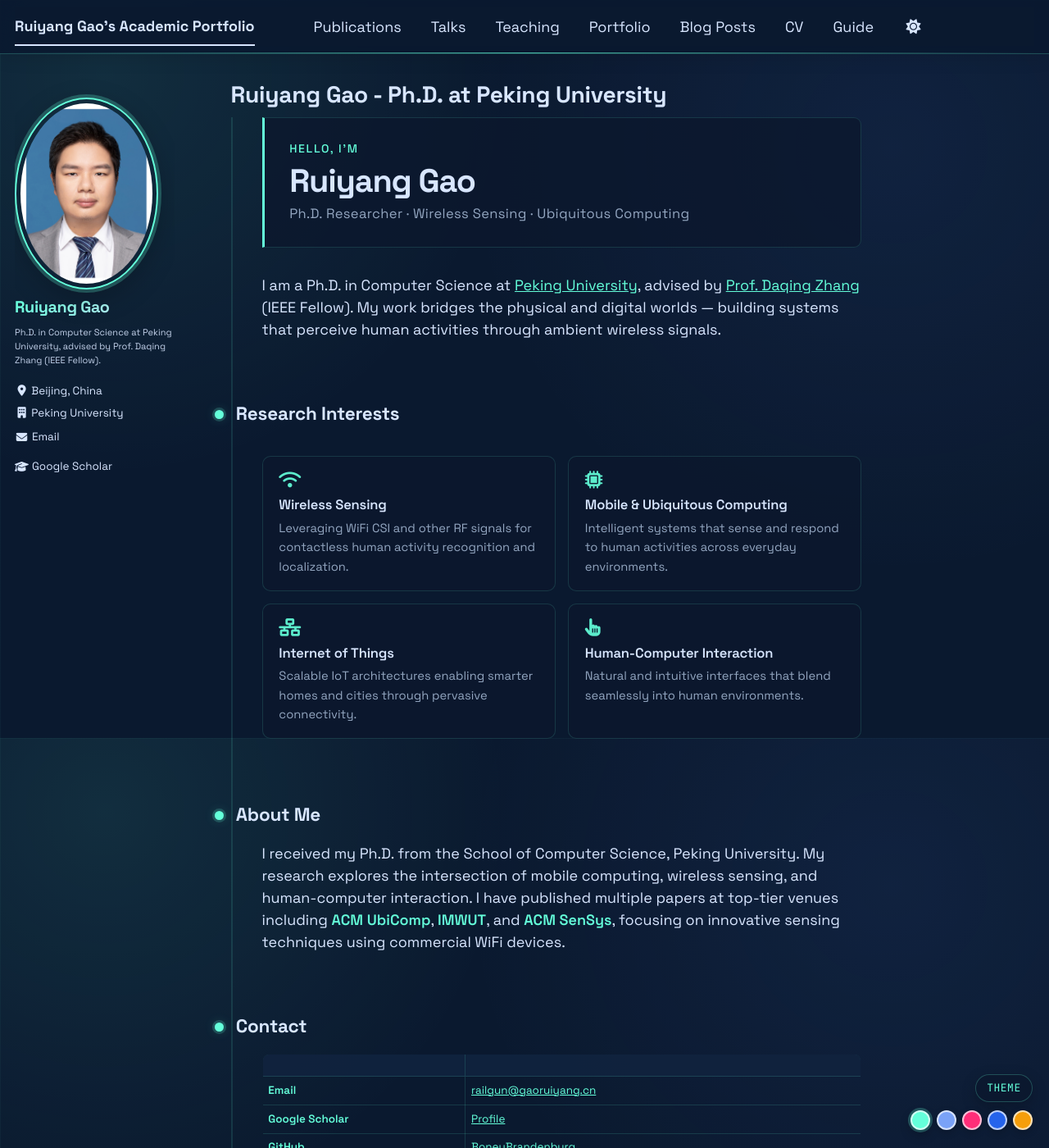
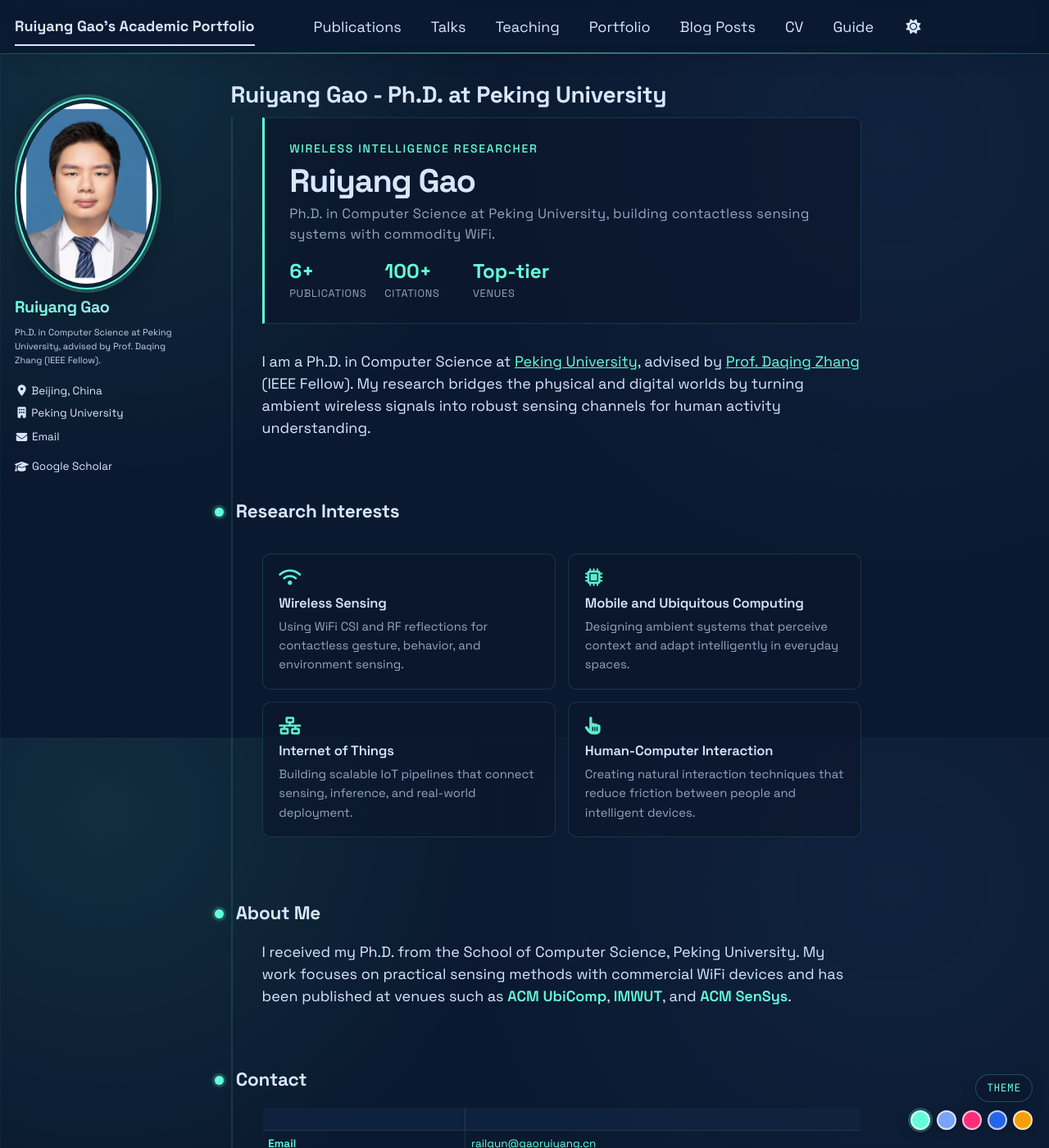
Before and after one commit to BoneyBrandenburg/BoneyBrandenburg.github.io, a Jekyll site: the page built from _pages/about.md, in a window 1280 px wide and 1400 px high. Shown: the whole window at 82% size. Built offline with Jekyll 4.4.1, drawn with Linux system fonts in a browser that asks for light colours; a script bundle is joined from its source files by our own code; library files that are not in the unit come from our copies; some of the changed text lies outside the part shown.

Commit message:
chore: deploy remaining theme layout content changes (hero, research grid, head init)

```diff
--- a/Gemfile
+++ b/Gemfile
@@ -3,6 +3,7 @@ source "https://rubygems.org"
 gem "csv"
 gem "base64"
 gem "bigdecimal"
+gem "webrick"
 
 gem "github-pages", group: :jekyll_plugins
 
--- a/_includes/head.html
+++ b/_includes/head.html
@@ -12,6 +12,16 @@
   document.documentElement.className = document.documentElement.className.replace(/\bno-js\b/g, '') + ' js ';
 </script>
 
+<script>
+  (function() {
+    var palette = '1';
+    try {
+      palette = localStorage.getItem('site-palette') || '1';
+    } catch (e) {}
+    document.documentElement.setAttribute('data-palette', palette);
+  })();
+</script>
+
 <!-- Google Fonts: Space Grotesk + JetBrains Mono -->
 <link rel="preconnect" href="https://fonts.googleapis.com">
 <link rel="preconnect" href="https://fonts.gstatic.com" crossorigin>
--- a/_pages/about.md
+++ b/_pages/about.md
@@ -8,12 +8,27 @@ redirect_from:
 ---
 
 <div class="hero-intro">
-  <span class="hero-greeting">Hello, I'm</span>
+  <span class="hero-greeting">Wireless Intelligence Researcher</span>
   <h1 class="hero-name">Ruiyang Gao</h1>
-  <p class="hero-tagline">Ph.D. Researcher · Wireless Sensing · Ubiquitous Computing</p>
+  <p class="hero-tagline">Ph.D. in Computer Science at Peking University, building contactless sensing systems with commodity WiFi.</p>
+
+  <div class="hero-stats">
+    <div class="stat">
+      <span class="stat-value">6+</span>
+      <span class="stat-label">Publications</span>
+    </div>
+    <div class="stat">
+      <span class="stat-value">100+</span>
+      <span class="stat-label">Citations</span>
+    </div>
+    <div class="stat">
+      <span class="stat-value">Top-tier</span>
+      <span class="stat-label">Venues</span>
+    </div>
+  </div>
 </div>
 
-I am a Ph.D. in Computer Science at [Peking University](https://www.pku.edu.cn/), advised by [Prof. Daqing Zhang](https://www.cs.cmu.edu/~daqingz/) (IEEE Fellow). My work bridges the physical and digital worlds — building systems that perceive human activities through ambient wireless signals.
+I am a Ph.D. in Computer Science at [Peking University](https://www.pku.edu.cn/), advised by [Prof. Daqing Zhang](https://www.cs.cmu.edu/~daqingz/) (IEEE Fellow). My research bridges the physical and digital worlds by turning ambient wireless signals into robust sensing channels for human activity understanding.
 
 ## Research Interests
 
@@ -21,28 +36,28 @@ I am a Ph.D. in Computer Science at [Peking University](https://www.pku.edu.cn/)
   <div class="research-card">
     <i class="fas fa-wifi"></i>
     <h4>Wireless Sensing</h4>
-    <p>Leveraging WiFi CSI and other RF signals for contactless human activity recognition and localization.</p>
+    <p>Using WiFi CSI and RF reflections for contactless gesture, behavior, and environment sensing.</p>
   </div>
   <div class="research-card">
     <i class="fas fa-microchip"></i>
-    <h4>Mobile & Ubiquitous Computing</h4>
-    <p>Intelligent systems that sense and respond to human activities across everyday environments.</p>
+    <h4>Mobile and Ubiquitous Computing</h4>
+    <p>Designing ambient systems that perceive context and adapt intelligently in everyday spaces.</p>
   </div>
   <div class="research-card">
     <i class="fas fa-network-wired"></i>
     <h4>Internet of Things</h4>
-    <p>Scalable IoT architectures enabling smarter homes and cities through pervasive connectivity.</p>
+    <p>Building scalable IoT pipelines that connect sensing, inference, and real-world deployment.</p>
   </div>
   <div class="research-card">
     <i class="fas fa-hand-pointer"></i>
     <h4>Human-Computer Interaction</h4>
-    <p>Natural and intuitive interfaces that blend seamlessly into human environments.</p>
+    <p>Creating natural interaction techniques that reduce friction between people and intelligent devices.</p>
   </div>
 </div>
 
 ## About Me
 
-I received my Ph.D. from the School of Computer Science, Peking University. My research explores the intersection of mobile computing, wireless sensing, and human-computer interaction. I have published multiple papers at top-tier venues including **ACM UbiComp**, **IMWUT**, and **ACM SenSys**, focusing on innovative sensing techniques using commercial WiFi devices.
+I received my Ph.D. from the School of Computer Science, Peking University. My work focuses on practical sensing methods with commercial WiFi devices and has been published at venues such as **ACM UbiComp**, **IMWUT**, and **ACM SenSys**.
 
 ## Contact
 
```
Also changed, not shown: other parts of _pages/about.md (+1 -1 lines).
